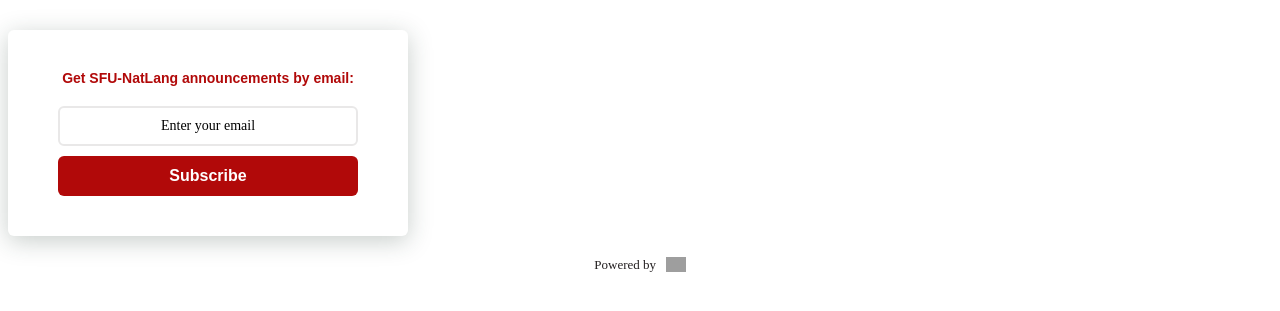
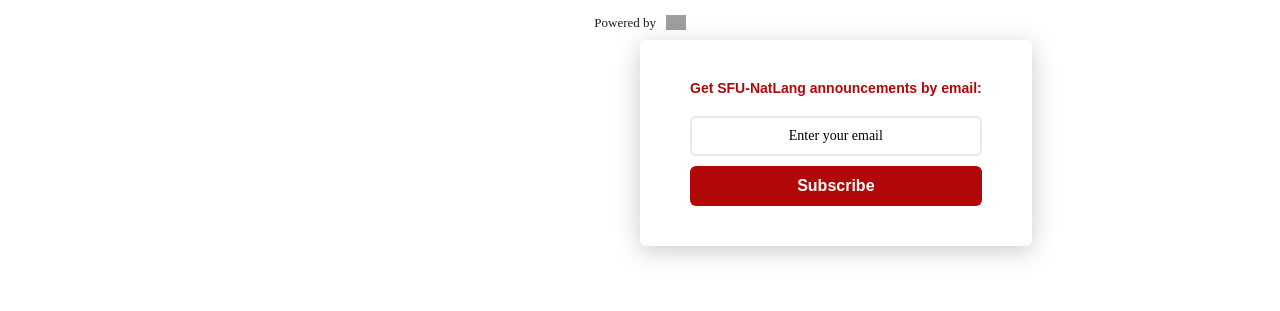
Before and after one commit to sfu-natlang/sfu-natlang.github.io, a Jekyll site: the page subscribe.html, which Jekyll copies as it is, in a window 1280 px wide. Shown: the top 311 px of the page. Built offline with Jekyll 4.4.1, drawn with Linux system fonts in a browser that asks for light colours; grey boxes are pictures that could not be loaded.

Commit message:
Update subscribe.html

```diff
--- a/subscribe.html
+++ b/subscribe.html
@@ -22,6 +22,8 @@
   max-width: 400px !important;
   border-radius: 6px !important;
   box-shadow: 0 5px 25px rgba(34, 60, 47, 0.25) !important;
+  position: fixed !important; /* or absolute */
+  left: 50% !important;
 }
 .followit--follow-form-container[attr-a][attr-b][attr-c][attr-d][attr-e][attr-f] .form-preview,
 .followit--follow-form-container[attr-a][attr-b][attr-c][attr-d][attr-e][attr-f] .form-preview *{
```
